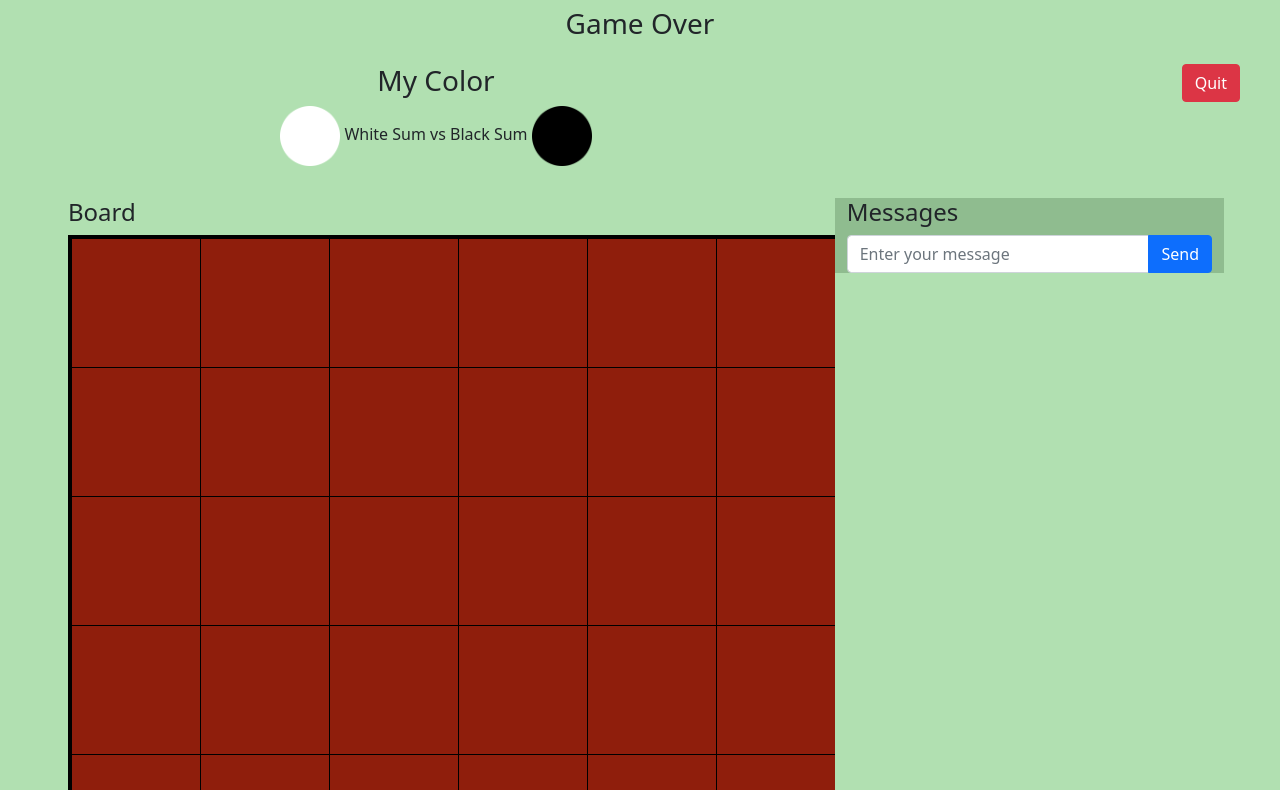
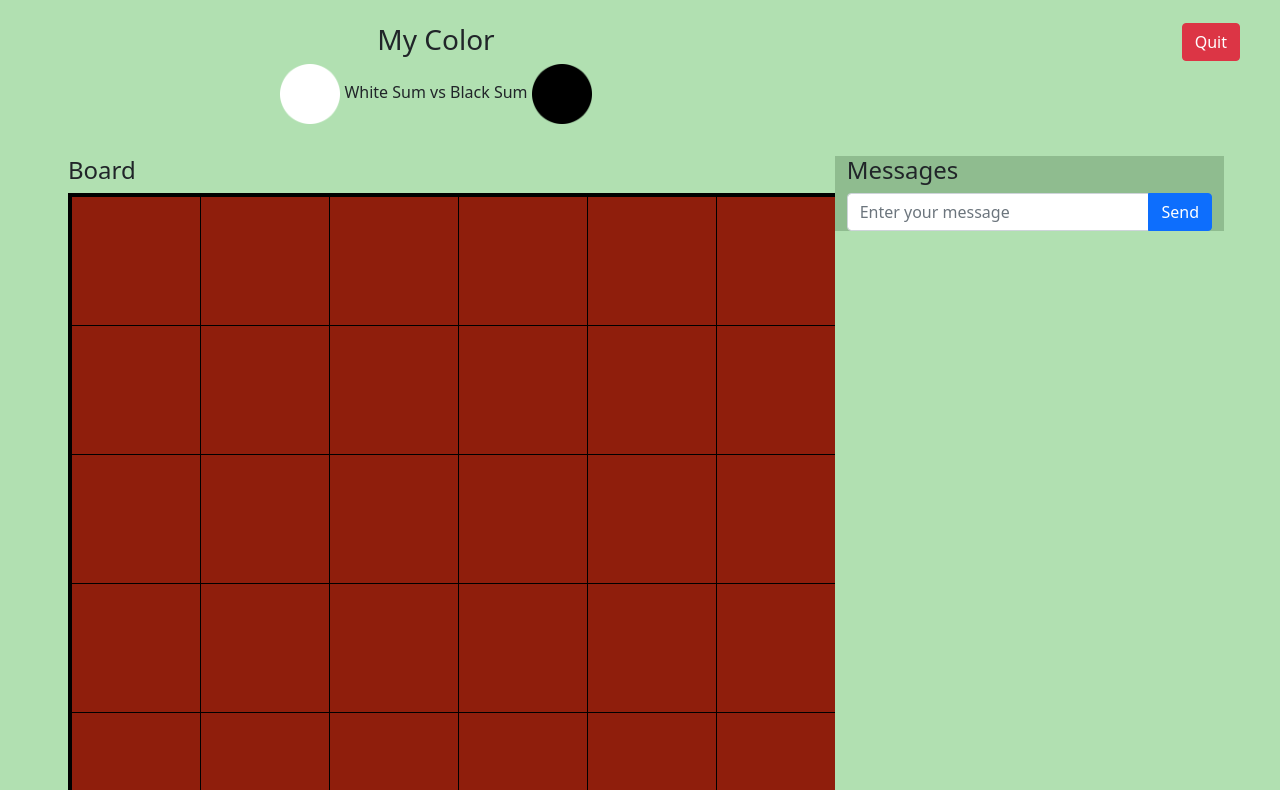
Before and after one commit to CathyDu1/reversi, a website: page public/game.html in a window 1280 px wide. Shown: the part 67-857 px from the top of the page. Drawn offline with nearby package versions, Linux system fonts and the light colour scheme; no server answers.

Commit message:
modify game.html

```diff
--- a/public/game.html
+++ b/public/game.html
@@ -21,7 +21,7 @@
 
       <div class="row m-3">
         <div class="col text-center">
-          <h3 id="game_over">Game Over</h3>
+          <!--    <h3 id="game_over">Game Over</h3>   -->
         </div>
       </div>
 
```
